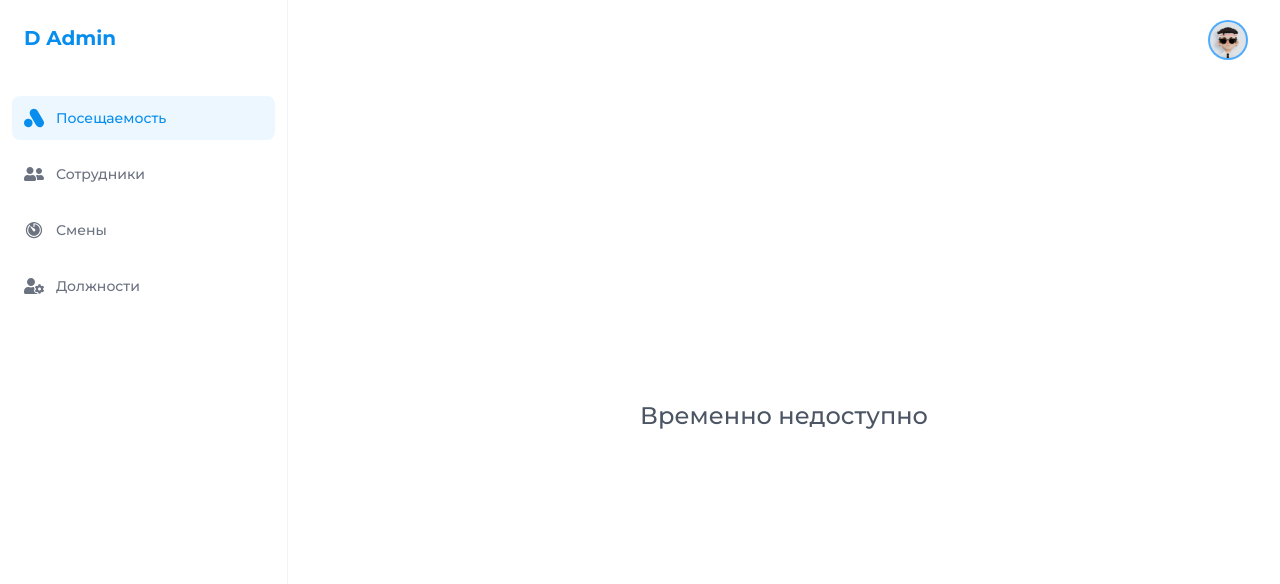
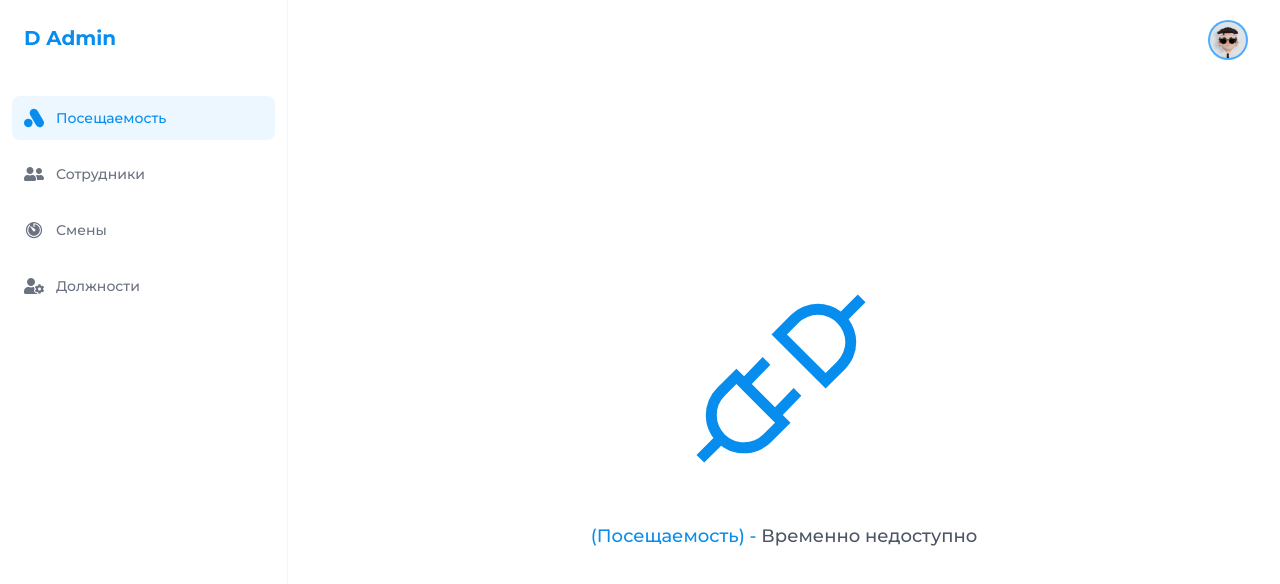
Before and after one commit to naimovdavlatshoh/faceid, a React (Vite) app: page / in a window 1280 px wide. Shown: the top 584 px of the page. Built offline with nearby package versions, Linux system fonts and the light colour scheme; sample sign-in values are in the browser's storage.

Commit message:
added some design

```diff
--- a/src/pages/Dashboard.tsx
+++ b/src/pages/Dashboard.tsx
@@ -1,5 +1,6 @@
 import { ProgressAuto } from "@/components/ui/progress";
 import { useEffect, useState } from "react";
+import { VscDebugDisconnect } from "react-icons/vsc";
 
 const Dashboard = () => {
     const [loading, setLoading] = useState(true);
@@ -24,8 +25,12 @@ const Dashboard = () => {
     }
 
     return (
-        <div className="h-[80vh] w-full flex justify-center items-center">
-            <h1 className="text-2xl font-medium text-gray-600"> Временно недоступно</h1>
+        <div className="h-[80vh] w-full flex flex-col justify-center items-center">
+            <VscDebugDisconnect size={200} className="text-maintx mb-10" />
+
+            <h1 className="text-lg font-medium text-gray-600">
+                <span className="text-maintx">(Посещаемость) - </span> Временно недоступно
+            </h1>
         </div>
     );
 };
```
